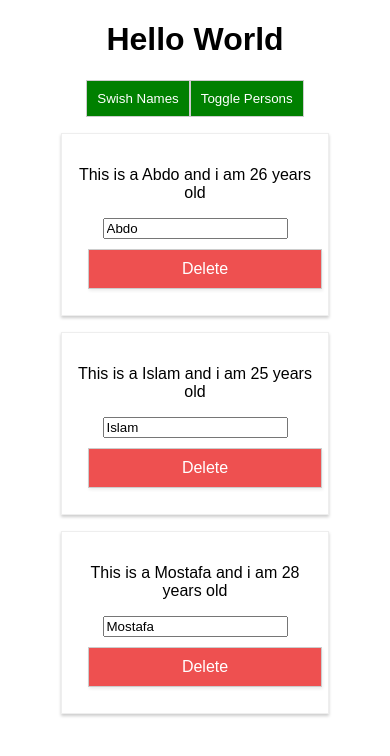
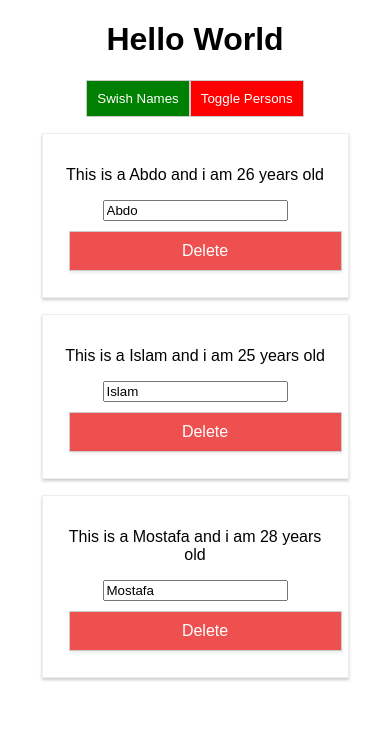
Before and after one commit to AbdulrahmanAlaa/react-complete-guide, a React app: page / in a window 390 px wide. Both pictures are taken after a click on the button "Toggle Persons". Shown: the top 756 px of the page. Built offline with nearby package versions, Linux system fonts and the light colour scheme.

Commit message:
styling media query with persons cards

```diff
--- a/src/App.css
+++ b/src/App.css
@@ -1,9 +1,8 @@
 .App {
     text-align: center;
 }
-
-.red {
-    color: red;
+.red{
+    color:red;
 }
 
 .light {
@@ -23,8 +22,8 @@
     background-color: lightgreen;
 }
 .App button.Red{
-
+    background-color: red;
 }
-.App button:hover {
-  background-color: lightgreen;
+.App button.Red:hover {
+  background-color: #ff5d5d;
 }
--- a/src/App.js
+++ b/src/App.js
@@ -1,7 +1,6 @@
 import React, { Component } from 'react';
 import logo from './logo.svg';
 import classes from './App.css';
-import Radium, { StyleRoot } from 'radium';
 import Person from './Person/Person';
 class App extends Component {
   state = {
@@ -48,6 +47,7 @@ class App extends Component {
   render() {
 
     let persons = null;
+    let btnClass = null;
     if (this.state.showPersons) {
       persons = (<div>
         {this.state.persons.map((person, index) => {
@@ -60,14 +60,12 @@ class App extends Component {
           />
         })}
       </div>);
-      // style.backgroundColor = 'red';
-      // style[':hover'] = {
-      //   backgroundColor: 'lightgray'
-      // };
+      btnClass=classes.Red;
     }
     let assignedClasses = [];
     if (this.state.persons.length <= 2) {
       assignedClasses.push('red');
+
     }
     if (this.state.persons.length <= 1) {
       assignedClasses.push('light');
@@ -76,12 +74,13 @@ class App extends Component {
       <div className={classes.App}>
         <h1 className={assignedClasses.join(' ')} >Hello World</h1>
         <button
-
+          class
           key="btnNameChange"
           onClick={(event) => this.swishNameHandler('Abdulrahman')}>
           Swish Names
         </button>
         <button
+          className={btnClass}
           onClick={this.togglePersonsHandler}>
           Toggle Persons
         </button>
--- a/src/Person/Person.css
+++ b/src/Person/Person.css
@@ -3,6 +3,7 @@
     padding: 16px;
     border: 1px solid #eee;
     width: 60%;
+
     box-shadow: 0px 2px 3px #ccc
 }
 
@@ -20,4 +21,7 @@
     .Person button {
         width: 100%;
     }
+    .Person{
+        width: 70%;
+    }
 }
```
